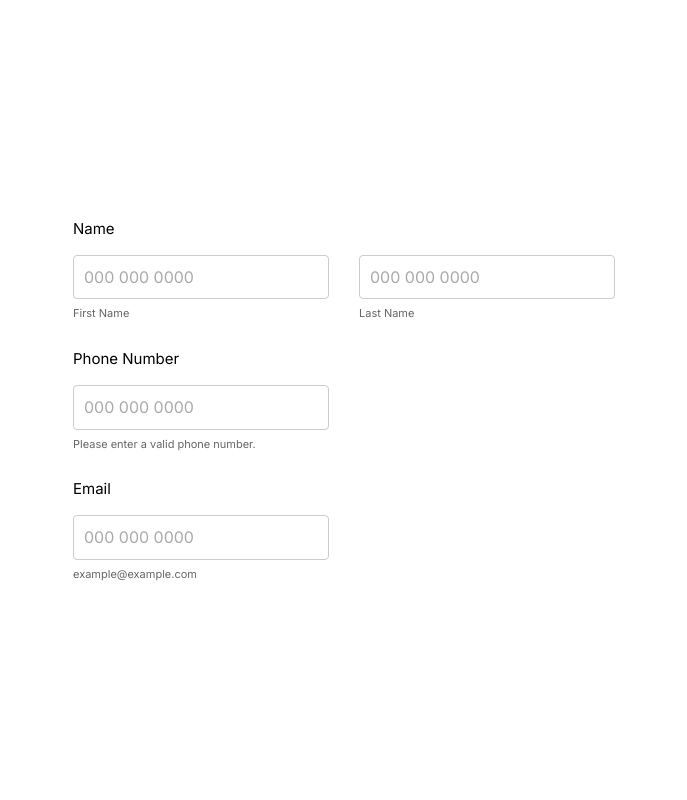
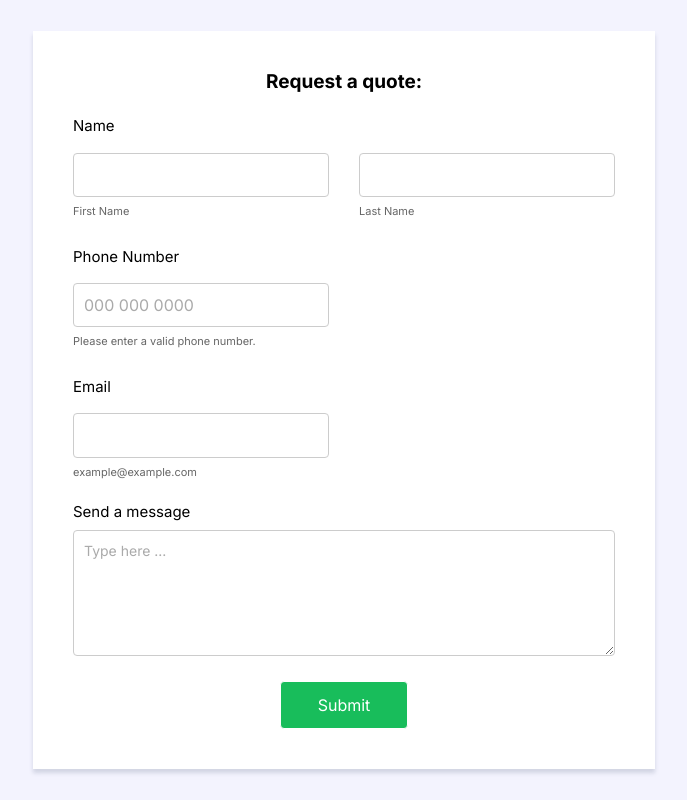
Before and after one commit to metalikaqq/cases-project, a Next.js app: page /contact in a window 1280 px wide. Shown: the whole page, without its empty margins (296-983 px from the left). Built offline with nearby package versions, Linux system fonts and the light colour scheme.

Commit message:
add contact page and fix error handling

```diff
--- a/src/UI/EmailCustomInput/EmailCustomInput.module.scss
+++ b/src/UI/EmailCustomInput/EmailCustomInput.module.scss
@@ -4,9 +4,7 @@
 .container {
   display: flex;
   flex-direction: column;
-  // margin-bottom: 1.5rem;
   position: relative;
-  // width: 100%;
 }
 
 .input {
@@ -15,7 +13,6 @@
   border-radius: 4px;
   font-size: 16px;
   transition: all 0.3s ease;
-  // width: 100%;
   background-color: #fff;
   &::placeholder {
     color: #aaa;
--- a/src/UI/EmailCustomInput/EmailCustomInput.tsx
+++ b/src/UI/EmailCustomInput/EmailCustomInput.tsx
@@ -1,4 +1,4 @@
-"use client"
+"use client";
 
 import React, { useState } from "react";
 import s from './EmailCustomInput.module.scss';
@@ -12,31 +12,12 @@ export enum InputType {
 export type EmailCustomInputProps = {
   type: InputType;
   text: string;
+  value: string;
+  onChange: (e: React.ChangeEvent<HTMLInputElement>) => void;
+  error: string;
 };
 
-export default function EmailCustomInput({ type, text }: EmailCustomInputProps) {
-  const [value, setValue] = useState("");
-  const [error, setError] = useState("");
-
-  const validateInput = () => {
-    let errorMessage = "";
-    if (!value) {
-      errorMessage = "This field cannot be blank.";
-    } else if (type === InputType.Email) {
-      const emailRegex = /^[^\s@]+@[^\s@]+\.[^\s@]+$/;
-      if (!emailRegex.test(value)) {
-        errorMessage = "Please enter a valid email address.";
-      }
-    } else if (type === InputType.PhoneNumber) {
-      const phoneRegex = /^\d{3} \d{3} \d{4}$/;
-      if (!phoneRegex.test(value)) {
-        errorMessage = "Please enter a valid phone number.";
-      }
-    }
-
-    setError(errorMessage);
-  };
-
+export default function EmailCustomInput({ type, text, value, onChange, error }: EmailCustomInputProps) {
   const formatPhoneNumber = (value: string) => {
     const cleaned = value.replace(/\D/g, '');
     const match = cleaned.match(/^(\d{0,3})(\d{0,3})(\d{0,4})$/);
@@ -47,21 +28,27 @@ export default function EmailCustomInput({ type, text }: EmailCustomInputProps)
   };
 
   const handleChange = (e: React.ChangeEvent<HTMLInputElement>) => {
-    let newValue = e.target.value.replace(/\D/g, ''); // Remove non-numeric characters
-    newValue = newValue.slice(0, 10); // Limit to 10 characters
-    newValue = formatPhoneNumber(newValue);
-    setValue(newValue);
-  };
-
-  const handleBlur = () => {
-    validateInput();
+    let newValue = e.target.value;
+    if (type === InputType.PhoneNumber) {
+      newValue = newValue.replace(/\D/g, ''); // Remove non-numeric characters
+      newValue = newValue.slice(0, 10); // Limit to 10 characters
+      newValue = formatPhoneNumber(newValue);
+    }
+    onChange({ ...e, target: { ...e.target, value: newValue } } as React.ChangeEvent<HTMLInputElement>);
   };
 
   const handlePaste = (e: React.ClipboardEvent<HTMLInputElement>) => {
     let pasteData = e.clipboardData.getData('Text').replace(/\D/g, '');
     pasteData = pasteData.slice(0, 10); // Limit to 10 characters
     const formattedValue = formatPhoneNumber(pasteData);
-    setValue(formattedValue);
+    const fakeEvent = {
+      ...e,
+      target: {
+        ...e.target,
+        value: formattedValue
+      }
+    } as unknown as React.ChangeEvent<HTMLInputElement>;
+    onChange(fakeEvent);
     e.preventDefault();
   };
 
@@ -72,7 +59,6 @@ export default function EmailCustomInput({ type, text }: EmailCustomInputProps)
         type={type}
         value={value}
         onChange={handleChange}
-        onBlur={handleBlur}
         onPaste={handlePaste}
         placeholder={type === InputType.PhoneNumber ? "000 000 0000" : ""}
       />
--- a/src/app/contact/page.module.scss
+++ b/src/app/contact/page.module.scss
@@ -1,8 +1,11 @@
+@import "../../utils/mixins.scss";
+
 .wrapper {
   display: flex;
   justify-content: center;
   align-items: center;
   height: 100%;
+  background-color: #f3f3fe;
 }
 
 .input {
@@ -14,11 +17,15 @@
   display: flex;
   justify-content: space-between;
   gap: 30px;
+  flex-direction: column;
+
+  @include responsive(desktop-md) {
+    flex-direction: row;
+  }
 }
 
 .contacts {
   // width: 800px;
-  padding: 20px;
   display: flex;
   flex-direction: column;
   gap: 30px;
@@ -28,3 +35,87 @@
   margin-bottom: 18px;
   font-size: 15px;
 }
+
+.email_request {
+  padding: 20px;
+  background-color: #fff;
+  display: flex;
+  flex-direction: column;
+  gap: 25px;
+  box-shadow: 0 4px 4px rgba(87, 100, 126, 0.21);
+
+  @include responsive(desktop-md) {
+    padding: 40px;
+  }
+
+  &__title {
+    align-self: center;
+    font-size: 19px;
+  }
+}
+
+.row {
+  height: 1px;
+  width: 100%;
+  background-color: #ccc;
+}
+
+.textarea {
+  padding: 12px 10px;
+  border: 1px solid #ccc;
+  border-radius: 4px;
+  font-size: 16px;
+  transition: all 0.3s ease;
+  // width: 100%;
+  background-color: #fff;
+  min-height: 100px;
+  &::placeholder {
+    color: #aaa;
+    font-size: 14px;
+  }
+
+  &:focus {
+    border-color: #80bdff;
+    outline: none;
+    box-shadow: 0 0 8px rgba(128, 189, 255, 0.5);
+  }
+}
+
+.send_massage {
+  display: flex;
+  flex-direction: column;
+  gap: 10px;
+}
+
+.text {
+  font-size: 15px;
+}
+
+.submit_button {
+  align-self: center;
+  width: 180px;
+  background-color: #18bd5b;
+  border-color: #18bd5b;
+  color: #fff;
+
+  height: 3em;
+  width: auto;
+  min-width: 128px;
+  font-size: 1em;
+  border-radius: 4px;
+  border: 1px solid;
+  cursor: pointer;
+  padding: 0 10px;
+}
+
+.error {
+  color: white;
+  font-size: 10px;
+  border: 1px solid #f03932;
+  background-color: #ff0000;
+  border-radius: 4px;
+  padding: 5px;
+  margin-top: 5px;
+  width: fit-content;
+  animation: fadeIn 0.3s ease-in-out;
+}
--- a/src/app/contact/page.tsx
+++ b/src/app/contact/page.tsx
@@ -1,46 +1,161 @@
+"use client";
+
+import React, { useState } from "react";
 import EmailCustomInput from "@/UI/EmailCustomInput";
 import s from "./page.module.scss";
+import { InputType } from "@/UI/EmailCustomInput/EmailCustomInput";
 
-enum InputType {
-  Text = "text",
-  PhoneNumber = "tel",
-  Email = "email",
+export default function Page() {
+  const [form, setForm] = useState({
+    firstName: "",
+    lastName: "",
+    phoneNumber: "",
+    email: "",
+    message: "",
+  });
+  const [errors, setErrors] = useState({
+    firstName: "",
+    lastName: "",
+    phoneNumber: "",
+    email: "",
+    message: "",
+  });
+
+  const handleChange = (field: string) => (e: React.ChangeEvent<HTMLInputElement>) => {
+    const { value } = e.target;
+    setForm((prevForm) => ({
+      ...prevForm,
+      [field]: value,
+    }));
+    setErrors((prevErrors) => ({
+      ...prevErrors,
+      [field]: "",
+    }));
+  };
+
+  const handleTextAreaChange = (e: React.ChangeEvent<HTMLTextAreaElement>) => {
+    const { value } = e.target;
+    setForm((prevForm) => ({
+      ...prevForm,
+      message: value,
+    }));
+    setErrors((prevErrors) => ({
+      ...prevErrors,
+      message: "",
+    }));
+  };
+
+  const validateForm = () => {
+    let isValid = true;
+    const newErrors = { ...errors };
+
+    if (!form.firstName) {
+      newErrors.firstName = "First Name cannot be blank.";
+      isValid = false;
+    }
+    if (!form.lastName) {
+      newErrors.lastName = "Last Name cannot be blank.";
+      isValid = false;
+    }
+    if (!form.phoneNumber) {
+      newErrors.phoneNumber = "Phone Number cannot be blank.";
+      isValid = false;
+    }
+    if (!form.email) {
+      newErrors.email = "Email cannot be blank.";
+      isValid = false;
+    }
+    if (!form.message) {
+      newErrors.message = "Message cannot be blank.";
+      isValid = false;
     }
 
-export default function page() {
+    setErrors(newErrors);
+    return isValid;
+  };
+
+  const handleSubmit = (e: React.FormEvent) => {
+    e.preventDefault();
+    if (validateForm()) {
+      // handle form submission
+      console.log("Form submitted:", form);
+    }
+  };
+
   return (
     <div className={s.wrapper}>
+      <form className={s.email_request} onSubmit={handleSubmit}>
+        <h1 className={s.email_request__title}>Request a quote:</h1>
+
         <div className={s.contacts}>
           <div className={s.colum_wrapper}>
             <div className={s.title}>Name</div>
-
             <div className={s.colum}>
               <div className={s.input}>
-              <EmailCustomInput type={InputType.PhoneNumber} text="First Name" />
+                <EmailCustomInput
+                  type={InputType.Text}
+                  text="First Name"
+                  value={form.firstName}
+                  onChange={handleChange("firstName")}
+                  error={errors.firstName}
+                />
               </div>
-
               <div className={s.input}>
-              <EmailCustomInput type={InputType.PhoneNumber} text="Last Name" />
+                <EmailCustomInput
+                  type={InputType.Text}
+                  text="Last Name"
+                  value={form.lastName}
+                  onChange={handleChange("lastName")}
+                  error={errors.lastName}
+                />
               </div>
             </div>
           </div>
 
           <div className={s.colum_wrapper}>
             <div className={s.title}>Phone Number</div>
-
             <div className={s.input}>
-            <EmailCustomInput type={InputType.PhoneNumber} text="Please enter a valid phone number." />
+              <EmailCustomInput
+                type={InputType.PhoneNumber}
+                text="Please enter a valid phone number."
+                value={form.phoneNumber}
+                onChange={handleChange("phoneNumber")}
+                error={errors.phoneNumber}
+              />
             </div>
           </div>
 
           <div className={s.colum_wrapper}>
             <div className={s.title}>Email</div>
-
             <div className={s.input}>
-            <EmailCustomInput type={InputType.PhoneNumber} text="example@example.com" />
+              <EmailCustomInput
+                type={InputType.Email}
+                text="example@example.com"
+                value={form.email}
+                onChange={handleChange("email")}
+                error={errors.email}
+              />
             </div>
           </div>
         </div>
+
+        <div className={s.send_massage}>
+          <span className={s.text}>Send a message</span>
+          <textarea
+            className={`${s.textarea} ${errors.message ? s.textareaError : ""}`}
+            placeholder="Type here ..."
+            name="message"
+            id="message-input"
+            value={form.message}
+            onChange={handleTextAreaChange}
+          />
+          {errors.message && <span className={s.error}>{errors.message}</span>}
+        </div>
+
+        <button type="submit" className={s.submit_button}>
+          Submit
+        </button>
+      </form>
     </div>
   );
 }
--- /dev/null
+++ b/src/components/EmailForm/index.ts
@@ -0,0 +1 @@
+export { default } from "./EmailForm";
```
Also changed, not shown: src/components/EmailForm/EmailForm.tsx (added, +12 -0 lines), src/components/EmailForm/EmailForm.module.scss (added). Lines whose indentation alone changed are shown as unchanged.
